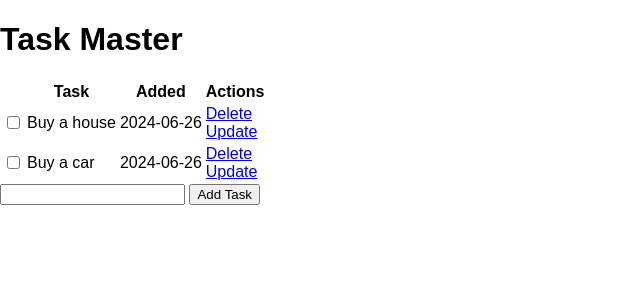
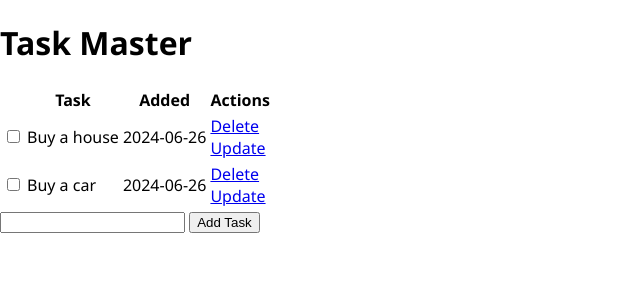
Before and after one commit to adryantaborda/todo-list, a Flask app: page / in a window 1280 px wide. Shown: the top 300 px of the page, without its empty margins (0-640 px from the left). Run offline with Flask 3, Linux system fonts and the light colour scheme.

Commit message:
requiremets.txt

```diff
--- /dev/null
+++ b/requirements.txt
@@ -0,0 +1,3 @@
+Werkzeug==3.0.2
+Jinja2==3.1.3
+flask_sqlalchemy==2.0.31
--- a/static/css/main.css
+++ b/static/css/main.css
@@ -1,4 +1,4 @@
 body {
     margin: 0;
-    font-family: sans-serif;
+    font-family:'Segoe UI', Tahoma, Geneva, Verdana, sans-serif;
 }
```
Also changed, not shown: instance/test.db.
